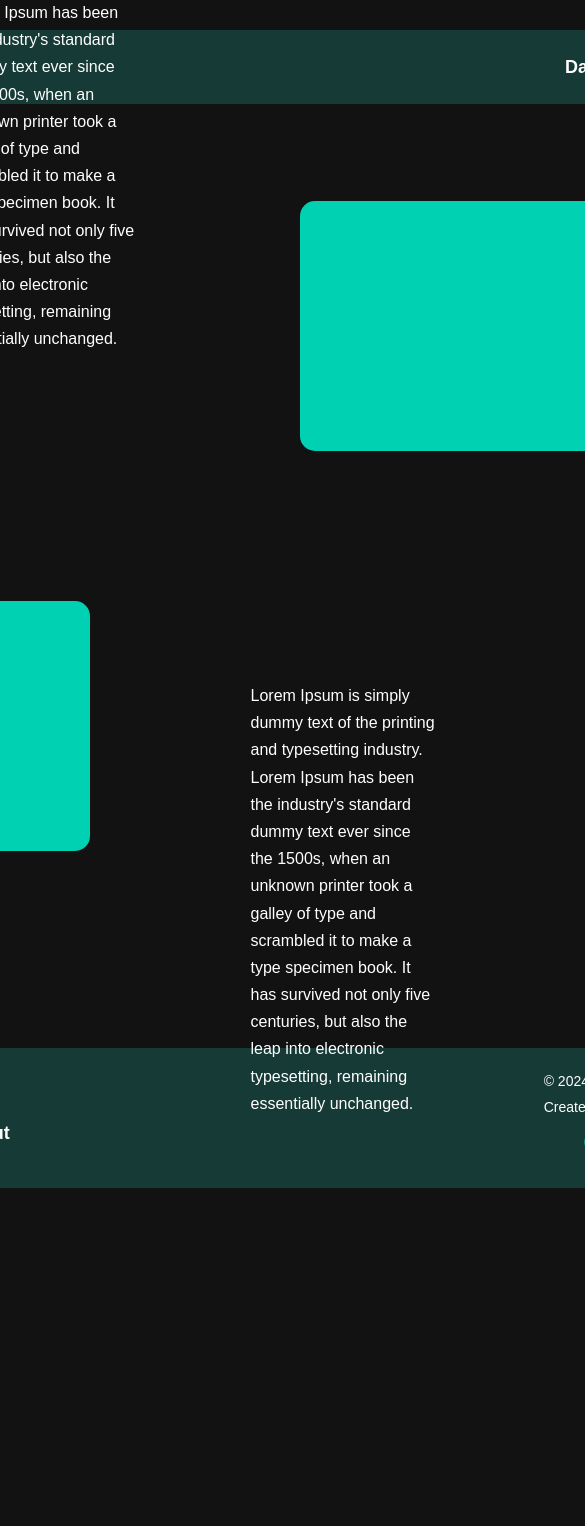
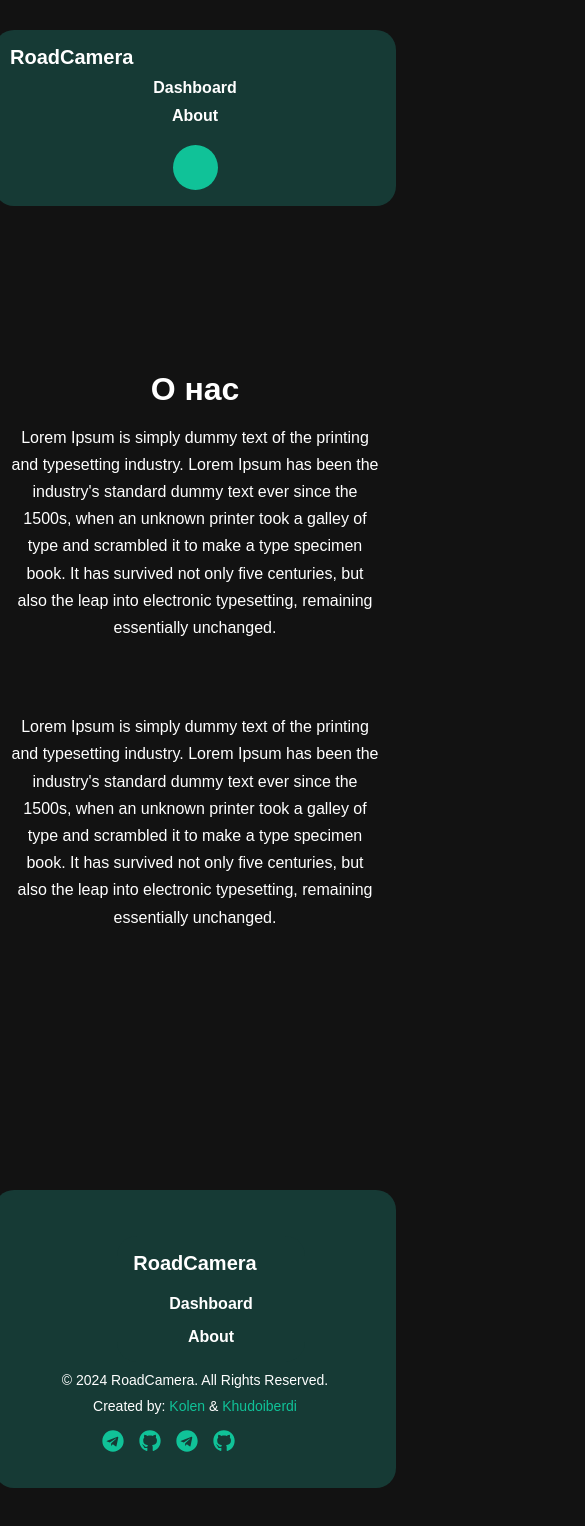
Before and after one commit to xudoyberdi0410/RoadCameraProject, a React (Vite) app: page /about in a window 390 px wide. Shown: the top 1526 px of the page, 585 px wide, since content can reach past the window. Before the commit the page ends 1238 px from the top, so only its background shows below. Built offline with nearby package versions, Linux system fonts and the light colour scheme.

Commit message:
added media mode

```diff
--- a/src/index.css
+++ b/src/index.css
@@ -437,3 +437,130 @@ ul{
   margin-left: 30px;
   font-size: 28px;
 }
+
+/* Медиазапросы для мобильных устройств */
+@media screen and (max-width: 768px) {
+  body {
+    padding: 0;
+    margin: 0;
+    font-size: 16px;
+  }
+
+  .navbar {
+    flex-direction: column;
+    align-items: flex-start;
+    padding: 1rem;
+    width: 100%;
+    height: auto;
+  }
+
+  .logo {
+    font-size: 20px;
+    margin-bottom: 10px;
+  }
+
+  .links {
+    flex-direction: column;
+    gap: 10px;
+    width: 100%;
+  }
+
+  .link {
+    font-size: 16px;
+    margin: 0;
+    text-align: left;
+  }
+
+  .elips {
+    margin-top: 10px;
+  }
+
+  .camera_hero, .hero_img {
+    width: 100%;
+    height: auto;
+  }
+
+  .info_box, .second_info_box {
+    width: 100%;
+    height: auto;
+    padding: 20px;
+    margin: 20px 0;
+  }
+
+  .main_txt, .second_txt {
+    font-size: 24px;
+    padding-left: 0;
+    text-align: center;
+  }
+
+  .article_txt, .second_article {
+    font-size: 16px;
+    padding: 10px;
+    text-align: justify;
+  }
+
+  .footer {
+    flex-direction: column;
+    padding: 1rem;
+    width: 100%;
+    height: auto;
+    text-align: center;
+  }
+
+  .footer-nav {
+    flex-direction: column;
+    gap: 10px;
+  }
+
+  .camera-table {
+    width: 100%;
+    gap: 10px;
+  }
+
+  .camera-row {
+    flex-direction: column;
+    align-items: center;
+    padding: 10px;
+  }
+
+  .camera-cell {
+    font-size: 16px;
+  }
+
+  .details-button, .load-more-button {
+    width: 100%;
+    padding: 10px;
+  }
+
+  .about-section {
+    flex-direction: column;
+    text-align: center;
+    padding: 20px;
+  }
+
+  .top-left, .bottom-right {
+    text-align: center;
+    transform: translate(0, 0);
+    position: static;
+    width: 100%;
+  }
+
+  .top-right, .bottom-left {
+    width: 90%;
+    height: auto;
+    transform: translate(0, 0);
+    position: static;
+    margin: 10px auto;
+  }
+
+  .map {
+    width: 100%;
+    height: auto;
+    margin: 20px 0;
+  }
+
+  .dashboard {
+    width: 100%;
+    padding: 10px;
+  }
+}
```
